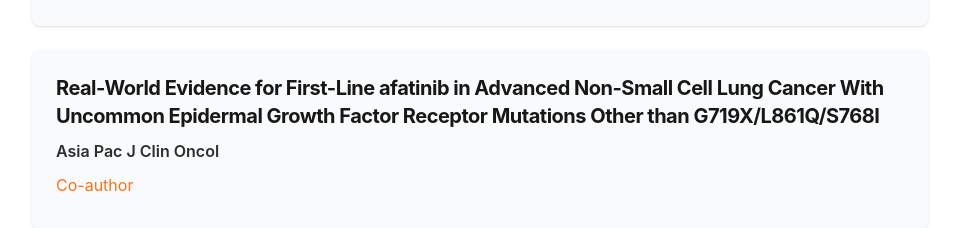
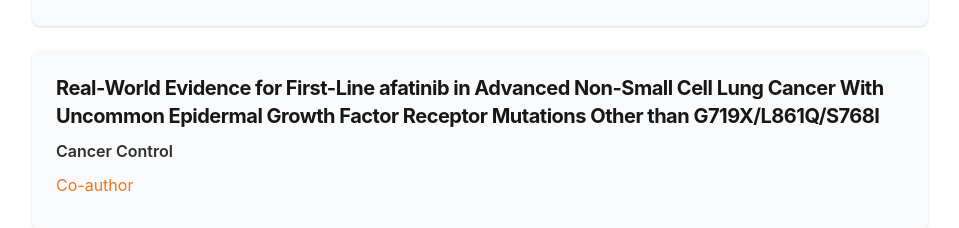
Before and after one commit to jupiter2911/minhtruong-portfolio, a Next.js app: page / in a window 1280 px wide. Shown: the part 2220-2448 px from the top of the page, without its empty margins (160-1119 px from the left). Built offline with nearby package versions, Linux system fonts and the light colour scheme.

Commit message:
fix: correct publication DOI link and journal entry

```diff
--- a/src/data/portfolio.ts
+++ b/src/data/portfolio.ts
@@ -95,10 +95,10 @@ export const portfolioData = {
     },
     {
       title: "Real-World Evidence for First-Line afatinib in Advanced Non-Small Cell Lung Cancer With Uncommon Epidermal Growth Factor Receptor Mutations Other than G719X/L861Q/S768I",
-      journal: "Asia Pac J Clin Oncol",
+      journal: "Cancer Control",
       year: 2025,
       note: "Co-author",
-      link: "https://doi.org/10.1111/ajco.14147",
+      link: "https://doi.org/10.1177/10732748241296246",
     },
     {
       title: "Real-World Effectiveness and Safety of Ribociclib Plus Aromatase Inhibitors in Patients with HR+/HER2- Metastatic Breast Cancer: A Multicenter Experience from Vietnam",
```
